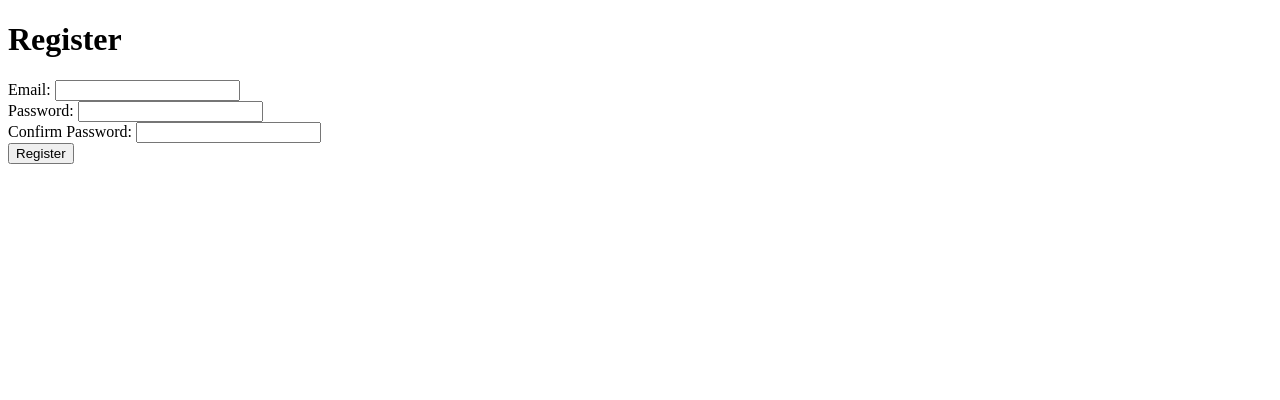
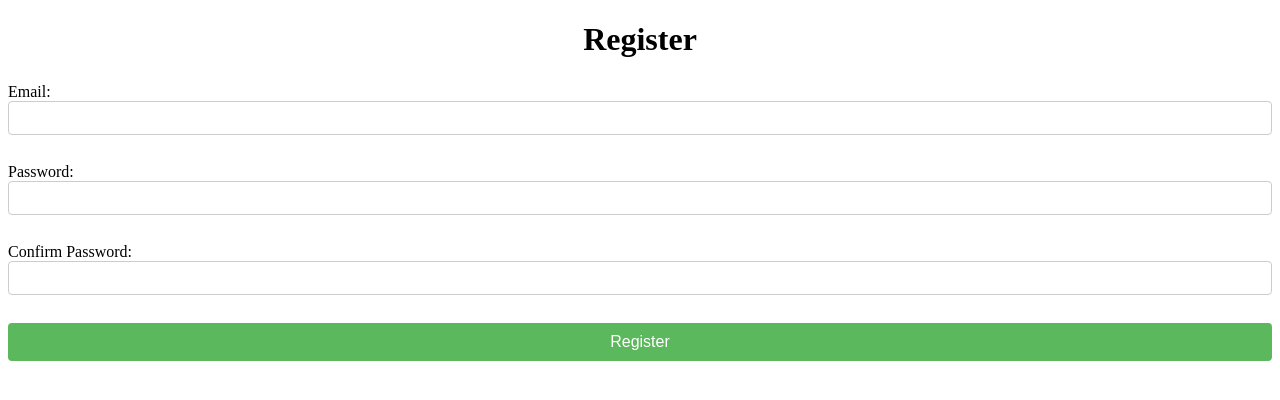
Before and after one commit to TRASF/Virtual-Election-Booth-Sveltekit, a SvelteKit app: page /register in a window 1280 px wide. Shown: the top 400 px of the page. Built offline with nearby package versions, Linux system fonts and the light colour scheme; no server answers.

Commit message:
Update UI interface

```diff
--- a/src/routes/login/+page.svelte
+++ b/src/routes/login/+page.svelte
@@ -50,3 +50,59 @@
   <br />
   <button type="submit">Log in</button>
 </form>
+
+<style>
+  body {
+    font-family: Arial, sans-serif;
+    background-color: #f8f8f8;
+  }
+
+  .container {
+    width: 100%;
+    max-width: 400px;
+    margin: 50px auto;
+    padding: 30px;
+    background-color: #ffffff;
+    box-shadow: 0 2px 4px rgba(0, 0, 0, 0.1);
+    border-radius: 4px;
+  }
+
+  h1 {
+    text-align: center;
+    margin-bottom: 25px;
+  }
+
+  label {
+    display: block;
+    margin-bottom: 10px;
+  }
+
+  input {
+    width: 100%;
+    padding: 8px 12px;
+    font-size: 14px;
+    border: 1px solid #ccc;
+    border-radius: 4px;
+    box-sizing: border-box;
+  }
+
+  .error-message {
+    color: #c00;
+    margin-bottom: 15px;
+  }
+
+  button {
+    width: 100%;
+    padding: 10px;
+    background-color: #0275d8;
+    border: none;
+    border-radius: 4px;
+    color: #ffffff;
+    font-size: 16px;
+    cursor: pointer;
+  }
+
+  button:hover {
+    background-color: #016cbe;
+  }
+</style>
--- a/src/routes/register/+page.svelte
+++ b/src/routes/register/+page.svelte
@@ -53,3 +53,60 @@
     <br />
     <button type="submit">Register</button>
   </form>
+
+
+  <style>
+    body {
+      font-family: Arial, sans-serif;
+      background-color: #f8f8f8;
+    }
+
+    .container {
+      width: 100%;
+      max-width: 400px;
+      margin: 50px auto;
+      padding: 30px;
+      background-color: #ffffff;
+      box-shadow: 0 2px 4px rgba(0, 0, 0, 0.1);
+      border-radius: 4px;
+    }
+
+    h1 {
+      text-align: center;
+      margin-bottom: 25px;
+    }
+
+    label {
+      display: block;
+      margin-bottom: 10px;
+    }
+
+    input {
+      width: 100%;
+      padding: 8px 12px;
+      font-size: 14px;
+      border: 1px solid #ccc;
+      border-radius: 4px;
+      box-sizing: border-box;
+    }
+
+    .error-message {
+      color: #c00;
+      margin-bottom: 15px;
+    }
+
+    button {
+      width: 100%;
+      padding: 10px;
+      background-color: #5cb85c;
+      border: none;
+      border-radius: 4px;
+      color: #ffffff;
+      font-size: 16px;
+      cursor: pointer;
+    }
+
+    button:hover {
+      background-color: #4cae4c;
+    }
+  </style>
--- a/src/routes/vote/+page.svelte
+++ b/src/routes/vote/+page.svelte
@@ -117,19 +117,52 @@
 		}
 	}
 
+	let parties: any[] = [];
+
+	async function fetchPartiesAndCandidates() {
+		const partiesSnapshot = await getDocs(collection(firestore, 'voteParties'));
+		parties = partiesSnapshot.docs.map((partyDoc) => {
+			const partyData = partyDoc.data();
+			return {
+				id: partyDoc.id,
+				name: partyData.Name,
+				candidates: partyData.candidates.map((candidateId: any) => candidates.find((candidate) => candidate.id === candidateId)),
+				votes: partyData.votes,
+			};
+		});
+	}
+
 	onMount(async () => {
 		candidates = await getCandidates();
+		await fetchPartiesAndCandidates();
+
 	});
 </script>
 
 <PrivateRoute>
+	<style>
+		.party {
+			border: 1px solid #ccc;
+			border-radius: 5px;
+			margin-bottom: 1rem;
+			padding: 1rem;
+		}
+		.party-title {
+			font-weight: bold;
+			margin-bottom: 0.5rem;
+		}
+		.candidate {
+			margin-bottom: 0.25rem;
+		}
+	</style>
+
 	<h1>Vote for a Candidate</h1>
 	<form on:submit|preventDefault={handleVoteSubmit}>
-		<fieldset>
-			<legend>Select a candidate:</legend>
-			{#each candidates as candidate (candidate.id)}
-				<div>{candidate.id}</div>
-				<div>
+		{#each parties as party (party.id)}
+			<div class="party">
+				<div class="party-title">{party.name}</div>
+				{#each party.candidates as candidate (candidate.id)}
+					<div class="candidate">
 						<input
 							type="radio"
 							id="candidate-{candidate.id}"
@@ -140,7 +173,60 @@
 						<label for="candidate-{candidate.id}">{candidate.name}</label>
 					</div>
 				{/each}
-		</fieldset>
+			</div>
+		{/each}
 		<button type="submit">Submit Vote</button>
 	</form>
 </PrivateRoute>
+
+
+<style>
+	body {
+	  font-family: Arial, sans-serif;
+	  background-color: #f8f8f8;
+	}
+
+	.container {
+	  width: 100%;
+	  max-width: 800px;
+	  margin: 50px auto;
+	  padding: 30px;
+	  background-color: #ffffff;
+	  box-shadow: 0 2px 4px rgba(0, 0, 0, 0.1);
+	  border-radius: 4px;
+	}
+
+	h1 {
+	  text-align: center;
+	  margin-bottom: 25px;
+	}
+
+	fieldset {
+	  border: 1px solid #ccc;
+	  padding: 20px;
+	  margin-bottom: 20px;
+	}
+
+	legend {
+	  font-weight: bold;
+	  padding: 0 5px;
+	}
+
+	div {
+	  margin-bottom: 10px;
+	}
+
+	button {
+	  background-color: #4CAF50;
+	  color: white;
+	  padding: 10px 20px;
+	  border: none;
+	  border-radius: 4px;
+	  cursor: pointer;
+	  font-size: 16px;
+	}
+
+	button:hover {
+	  background-color: #45a049;
+	}
+  </style>
--- a/src/routes/vote/results/+page.svelte
+++ b/src/routes/vote/results/+page.svelte
@@ -1,29 +1,22 @@
 <!-- src/routes/Results.svelte -->
 <script>
 	import { onMount } from 'svelte';
-  import { getCandidates } from '$lib/getCandidates';
 	import { firestore } from '$lib/firebaseConfig';
 	import { collection, getDocs } from 'firebase/firestore';
-
-  /**
-	 * @type {any[]}
-	 */
+	import { getCandidates } from '$lib/getCandidates';
+  let parties = [];
 	let candidates = [];
-  /**
-	 * @type {any[]}
-	 */
-  let results = [];
 
 	async function fetchResults() {
-    const querySnapshot = await getDocs(collection(firestore, 'candidates'));
-    /**
-	   * @type {any[]}
-	   */
-    const votes = [];
-
-    results = candidates.map((candidate) => {
-      const candidateData = candidate;
-      return { id: candidate.id, name: candidateData.name, votes: candidateData.votes };
+		const querySnapshot = await getDocs(collection(firestore, 'voteParties'));
+		parties = querySnapshot.docs.map((partyDoc) => {
+			const partyData = partyDoc.data();
+			return {
+				id: partyDoc.id,
+				name: partyData.Name,
+				candidates: partyData.candidates.map((candidateId) => candidates.find((candidate) => candidate.id === candidateId)),
+				votes: partyData.votes,
+			};
 		});
 	}
 
@@ -32,7 +25,66 @@
 		await fetchResults();
 	});
 </script>
+
+<style>
+	body {
+		font-family: Arial, sans-serif;
+		background-color: #f8f8f8;
+	}
+
+	.container {
+		width: 100%;
+		max-width: 800px;
+		margin: 50px auto;
+		padding: 30px;
+		background-color: #ffffff;
+		box-shadow: 0 2px 4px rgba(0, 0, 0, 0.1);
+		border-radius: 4px;
+	}
+
+	h1 {
+		text-align: center;
+		margin-bottom: 25px;
+	}
+
+	table {
+		width: 100%;
+		border-collapse: collapse;
+	}
+
+	th,
+	td {
+		padding: 12px;
+		text-align: left;
+		border: 1px solid #ccc;
+	}
+
+	th {
+		background-color: #f2f2f2;
+		font-weight: bold;
+	}
+
+	tbody tr:nth-child(even) {
+		background-color: #f8f8f8;
+	}
+
+	.party {
+		border: 1px solid #ccc;
+		border-radius: 5px;
+		margin-bottom: 1rem;
+		padding: 1rem;
+	}
+	.party-title {
+		font-weight: bold;
+		margin-bottom: 0.5rem;
+	}
+</style>
+
 <h1>Voting Results</h1>
+<div class="container">
+	{#each parties as party (party.id)}
+		<div class="party">
+			<div class="party-title">{party.name} (Total Votes: {party.votes})</div>
 			<table>
 				<thead>
 					<tr>
@@ -41,11 +93,14 @@
 					</tr>
 				</thead>
 				<tbody>
-    {#each results as result (result.id)}
+					{#each party.candidates as candidate (candidate.id)}
 						<tr>
-        <td>{result.name}</td>
-        <td>{result.votes}</td>
+							<td>{candidate.name}</td>
+							<td>{candidate.votes}</td>
 						</tr>
 					{/each}
 				</tbody>
 			</table>
+		</div>
+	{/each}
+</div>
```
Also changed, not shown: src/lib/components/PrivateRoute.svelte (line endings or trailing spaces). Lines whose indentation alone changed are shown as unchanged.
